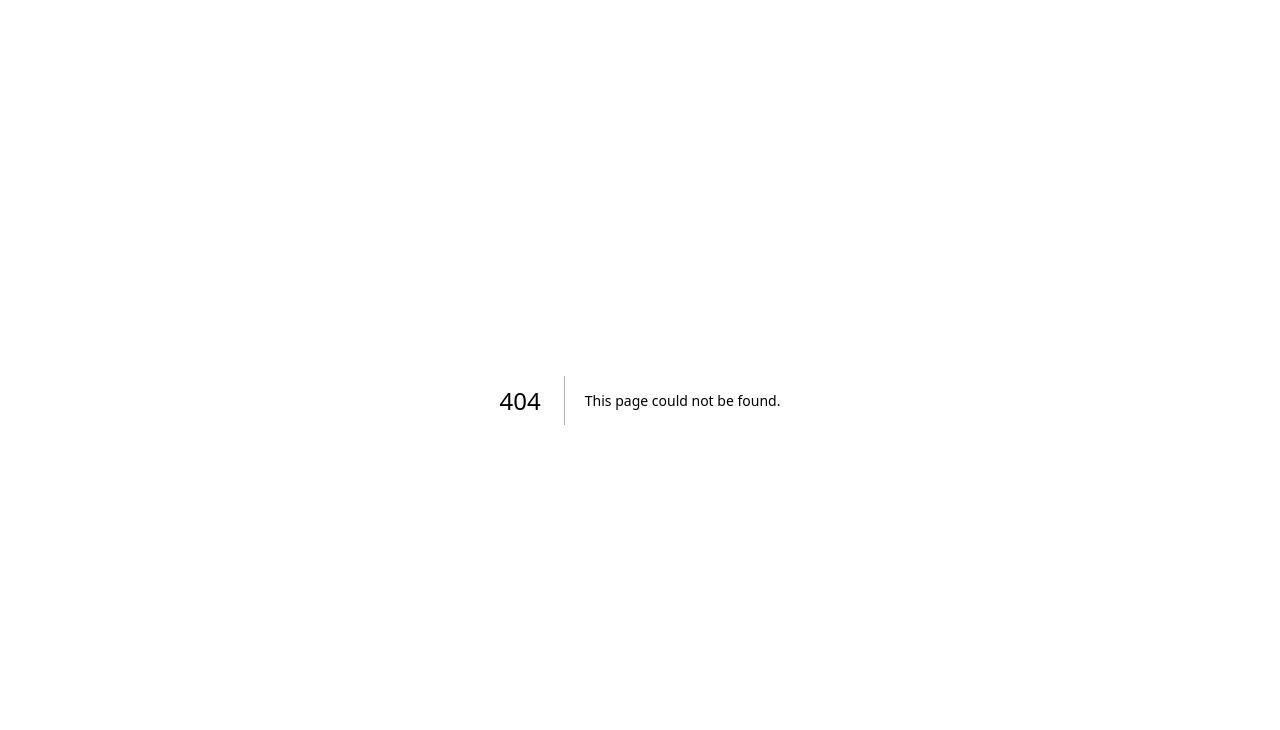
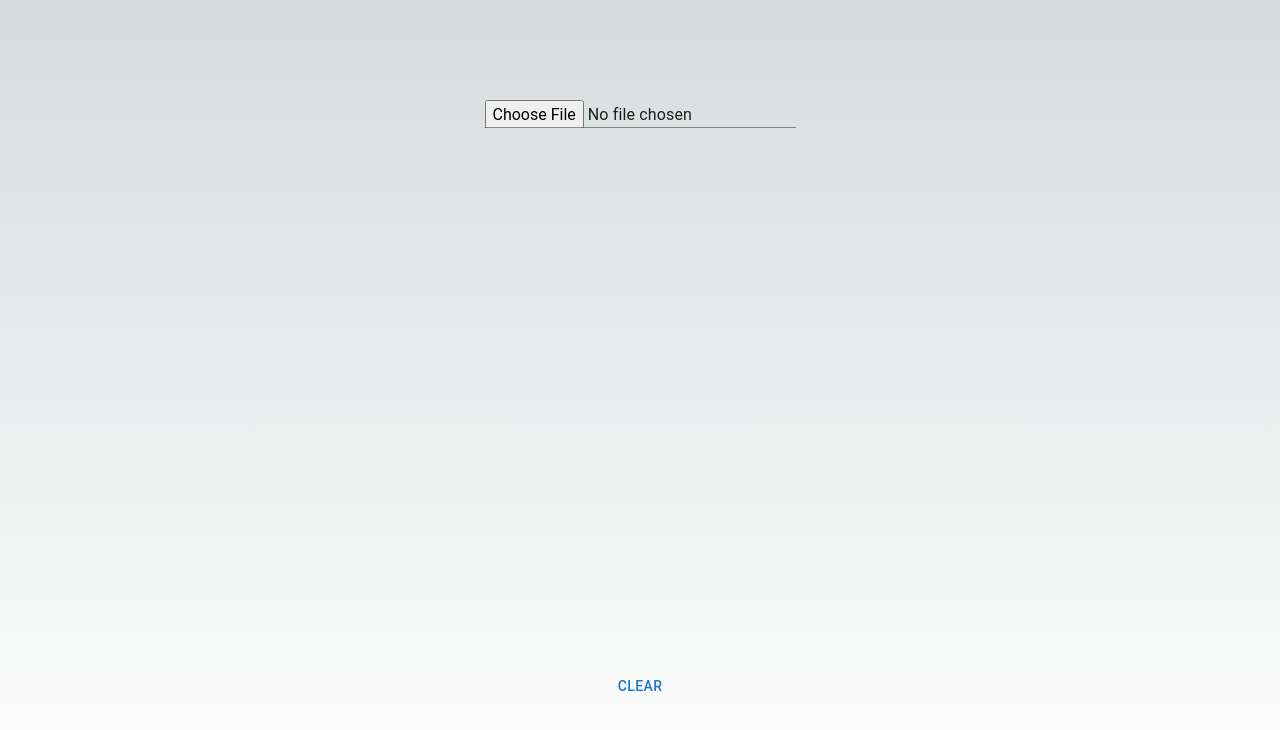
Before and after one commit to zcae1020/grouper, a Next.js app: page /grouper in a window 1280 px wide. Before the commit this address had no page. Shown: the top 730 px of the page. Built offline with nearby package versions, Linux system fonts and the light colour scheme.

Commit message:
feat(xlsx): group을 row별로 다시 넣어주는 로직 추가

```diff
--- /dev/null
+++ b/src/pages/bookfee.tsx
@@ -0,0 +1,139 @@
+import React, { useRef } from "react";
+
+import { read, utils } from "xlsx";
+
+import { Inter } from "next/font/google";
+import { Button, Input } from "@mui/material";
+
+/**
+ * @see
+ * 1. 주차별 인원수 균등하게 하기
+ * 2. 지난달의 조와 겹치지 않기
+ * 3. 성별
+ * 4. 모임 경력 균등하게 하기
+ */
+
+const inter = Inter({ subsets: ["latin"] });
+
+class Tuple {
+    x: string;
+    y: string;
+
+    constructor(x: string, y: string) {
+        this.x = x;
+        this.y = y;
+    }
+
+    toString = () => "[" + this.x + "," + this.y + "]";
+}
+
+export default function Home() {
+    const fileInputRef = useRef<HTMLInputElement>(null);
+
+    const handleFileChange = (event: React.ChangeEvent<HTMLInputElement>) => {
+        const file = event.target.files?.[0]; // Get the selected file
+
+        file?.arrayBuffer().then((buffer) => {
+            const wb = read(buffer, { type: "buffer" });
+
+            const colleagueAssemble = new Map<string, number>();
+
+            wb.SheetNames.map((sheetName, index) => {
+                const ws = wb.Sheets[sheetName];
+                const data: {
+                    group?: string;
+                    id: string;
+                    name: string;
+                    gender: string;
+                }[] = utils.sheet_to_json(ws);
+
+                let newData = data;
+
+                if (data[0].group !== undefined) {
+                    let currentGroup = data[0].group;
+
+                    newData = data.map((row) => {
+                        const ret = { ...row };
+                        if (row.group) {
+                            currentGroup = row.group;
+                        } else {
+                            ret.group = currentGroup;
+                        }
+                        return ret;
+                    });
+                } else if (sheetName !== "target") {
+                    alert("그룹이 없는 sheet가 존재합니다.");
+                    console.log("그룹이 없습니다.", data);
+                    return;
+                }
+
+                console.log("data", newData);
+
+                // const groupingData: {
+                //     [key: string]: string[];
+                // } = {};
+
+                // data.forEach((row: { [key: string]: string }) => {
+                //     Object.keys(row).forEach((key) => {
+                //         if (groupingData[key] === undefined)
+                //             groupingData[key] = [];
+                //         groupingData[key].push(row[key]);
+                //     });
+                // });
+
+                // const keys = Object.keys(groupingData);
+
+                // keys.forEach((key) => {
+                //     const values = groupingData[key];
+                //     for (let i = 0; i < values.length; i++) {
+                //         for (let j = i + 1; j < values.length; j++) {
+                //             let pair =
+                //                 values[i].localeCompare(values[j]) > 0
+                //                     ? new Tuple(values[i], values[j])
+                //                     : new Tuple(values[j], values[i]);
+
+                //             if (colleagueAssemble.has(pair.toString())) {
+                //                 colleagueAssemble.set(
+                //                     pair.toString(),
+                //                     colleagueAssemble.get(pair.toString())! + 1
+                //                 );
+                //             } else {
+                //                 colleagueAssemble.set(pair.toString(), 1);
+                //             }
+                //         }
+                //     }
+                // });
+            });
+
+            const colleagueAssembleArray = Array.from(colleagueAssemble);
+            colleagueAssembleArray.sort((a, b) => {
+                return b[1] - a[1];
+            });
+
+            console.log(
+                "colleagueAssembleArray",
+                JSON.stringify(colleagueAssembleArray)
+            );
+        });
+    };
+
+    const clearFileInput = () => {
+        if (fileInputRef.current) {
+            fileInputRef.current.value = "";
+        }
+    };
+
+    return (
+        <main
+            className={`flex min-h-screen flex-col items-center justify-between p-24 ${inter.className}`}
+        >
+            <Input
+                type="file"
+                inputRef={fileInputRef}
+                onChange={handleFileChange}
+                // accept=".csv, application/vnd.openxmlformats-officedocument.spreadsheetml.sheet, application/vnd.ms-excel"
+            />
+            <Button onClick={clearFileInput}>Clear</Button>
+        </main>
+    );
+}
--- /dev/null
+++ b/src/pages/grouper.tsx
@@ -0,0 +1,140 @@
+import React, { useRef } from "react";
+
+import Papa from "papaparse";
+import { read, utils } from "xlsx";
+
+import { Inter } from "next/font/google";
+import { Button, Input } from "@mui/material";
+
+/**
+ * @see
+ * 1. 주차별 인원수 균등하게 하기
+ * 2. 지난달의 조와 겹치지 않기
+ * 3. 성별
+ * 4. 모임 경력 균등하게 하기
+ */
+
+const inter = Inter({ subsets: ["latin"] });
+
+class Tuple {
+    x: string;
+    y: string;
+
+    constructor(x: string, y: string) {
+        this.x = x;
+        this.y = y;
+    }
+
+    toString = () => "[" + this.x + "," + this.y + "]";
+}
+
+export default function Home() {
+    const fileInputRef = useRef<HTMLInputElement>(null);
+
+    const handleFileChange = (event: React.ChangeEvent<HTMLInputElement>) => {
+        const file = event.target.files?.[0]; // Get the selected file
+
+        file?.arrayBuffer().then((buffer) => {
+            const wb = read(buffer, { type: "buffer" });
+
+            const colleagueAssemble = new Map<string, number>();
+
+            wb.SheetNames.map((sheetName) => {
+                const ws = wb.Sheets[sheetName];
+                const data: {
+                    group?: string;
+                    id: string;
+                    name: string;
+                    gender: string;
+                }[] = utils.sheet_to_json(ws);
+
+                let newData = data;
+
+                if (data[0].group !== undefined) {
+                    let currentGroup = data[0].group;
+
+                    newData = data.map((row) => {
+                        const ret = { ...row };
+                        if (row.group) {
+                            currentGroup = row.group;
+                        } else {
+                            ret.group = currentGroup;
+                        }
+                        return ret;
+                    });
+                } else if (sheetName !== "target") {
+                    alert("그룹이 없는 sheet가 존재합니다.");
+                    console.log("그룹이 없습니다.", data);
+                    return;
+                }
+
+                console.log("data", newData);
+
+                // const groupingData: {
+                //     [key: string]: string[];
+                // } = {};
+
+                // data.forEach((row: { [key: string]: string }) => {
+                //     Object.keys(row).forEach((key) => {
+                //         if (groupingData[key] === undefined)
+                //             groupingData[key] = [];
+                //         groupingData[key].push(row[key]);
+                //     });
+                // });
+
+                // const keys = Object.keys(groupingData);
+
+                // keys.forEach((key) => {
+                //     const values = groupingData[key];
+                //     for (let i = 0; i < values.length; i++) {
+                //         for (let j = i + 1; j < values.length; j++) {
+                //             let pair =
+                //                 values[i].localeCompare(values[j]) > 0
+                //                     ? new Tuple(values[i], values[j])
+                //                     : new Tuple(values[j], values[i]);
+
+                //             if (colleagueAssemble.has(pair.toString())) {
+                //                 colleagueAssemble.set(
+                //                     pair.toString(),
+                //                     colleagueAssemble.get(pair.toString())! + 1
+                //                 );
+                //             } else {
+                //                 colleagueAssemble.set(pair.toString(), 1);
+                //             }
+                //         }
+                //     }
+                // });
+            });
+
+            const colleagueAssembleArray = Array.from(colleagueAssemble);
+            colleagueAssembleArray.sort((a, b) => {
+                return b[1] - a[1];
+            });
+
+            console.log(
+                "colleagueAssembleArray",
+                JSON.stringify(colleagueAssembleArray)
+            );
+        });
+    };
+
+    const clearFileInput = () => {
+        if (fileInputRef.current) {
+            fileInputRef.current.value = "";
+        }
+    };
+
+    return (
+        <main
+            className={`flex min-h-screen flex-col items-center justify-between p-24 ${inter.className}`}
+        >
+            <Input
+                type="file"
+                inputRef={fileInputRef}
+                onChange={handleFileChange}
+                // accept=".csv, application/vnd.openxmlformats-officedocument.spreadsheetml.sheet, application/vnd.ms-excel"
+            />
+            <Button onClick={clearFileInput}>Clear</Button>
+        </main>
+    );
+}
```
Also changed, not shown: tsconfig.json (+6 -1 lines), 1 other file (tests, documents, lock files or other folders).
